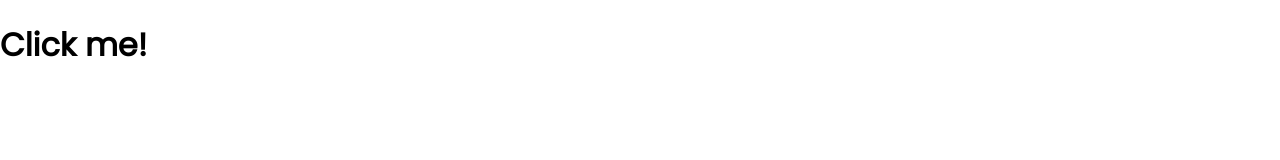
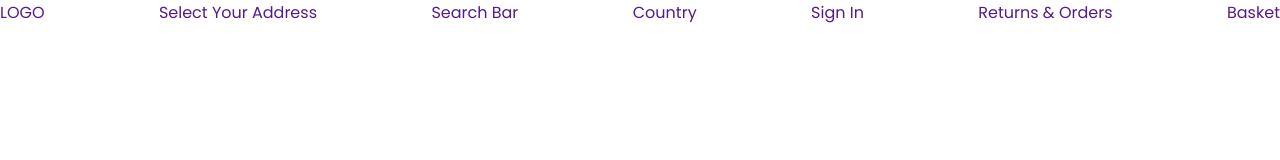
Before and after one commit to hubertlemczak/rubber-duck-shop, a website: page index.html in a window 1280 px wide. Drawn offline with Linux system fonts and the light colour scheme.

Commit message:
initial setup

```diff
--- a/index.html
+++ b/index.html
@@ -9,6 +9,18 @@
         <title>Rubber Duck Shop</title>
     </head>
     <body>
-        <h1 id="test">Click me!</h1>
+        <header class="header">
+            <nav class="header__nav">
+                <ul class="nav__list">
+                    <li class="nav__list-item"><a href="">LOGO</a></li>
+                    <li class="nav__list-item"><a href="">Select Your Address</a></li>
+                    <li class="nav__list-item"><a href="">Search Bar</a></li>
+                    <li class="nav__list-item"><a href="">Country</a></li>
+                    <li class="nav__list-item"><a href="">Sign In</a></li>
+                    <li class="nav__list-item"><a href="">Returns & Orders</a></li>
+                    <li class="nav__list-item"><a href="">Basket</a></li>
+                </ul>
+            </nav>
+        </header>
     </body>
 </html>
--- a/src/index.js
+++ b/src/index.js
@@ -1,5 +1,5 @@
-const test = document.getElementById("test")
+// const test = document.getElementById('test');
 
-test.addEventListener("click", () => {
-    test.style.color = "red"
-})
+// test.addEventListener('click', () => {
+//     test.style.color = 'red';
+// });
--- a/styles/styles.css
+++ b/styles/styles.css
@@ -1,14 +1,54 @@
 @import url('https://fonts.googleapis.com/css2?family=Poppins&display=swap');
 
-*{
+*,
+*::before,
+*::after {
     box-sizing: border-box;
+    font-family: 'Poppins', sans-serif;
+}
+* {
+    margin: 0;
+    padding: 0;
+}
+body {
+    -webkit-font-smoothing: antialiased;
+}
+img,
+picture,
+video,
+canvas,
+svg {
+    display: block;
+    max-width: 100%;
+}
+input,
+button,
+textarea,
+select {
+    font: inherit;
+}
+p,
+h1,
+h2,
+h3,
+h4,
+h5,
+h6 {
+    overflow-wrap: break-word;
+}
+#root,
+#__next {
+    isolation: isolate;
 }
 
-body{
-    margin: 0;
-    font-family: 'Poppins', sans-serif;
+/*  */
+
+.nav__list {
+    display: flex;
+    justify-content: space-between;
+    list-style-type: none;
 }
 
-h1{
-    cursor: pointer;
+.nav__list-item a {
+    text-decoration: none;
 }
```
